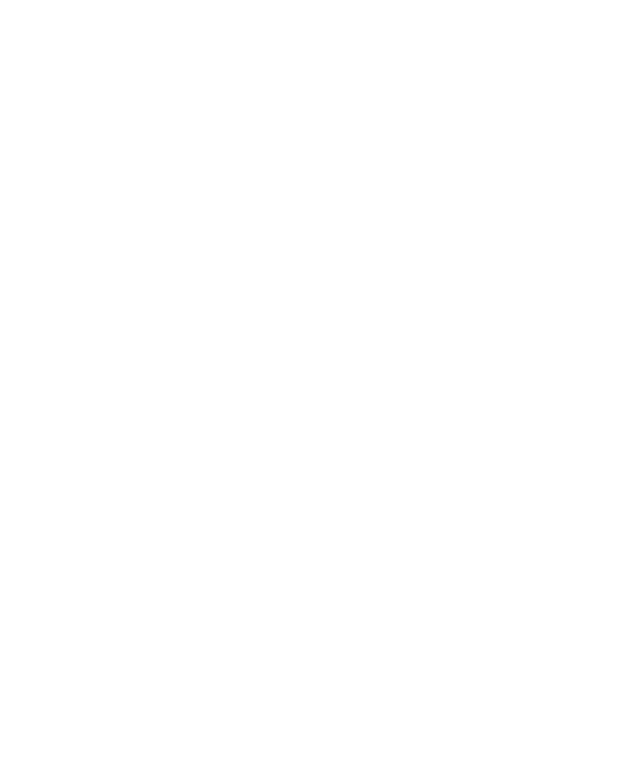
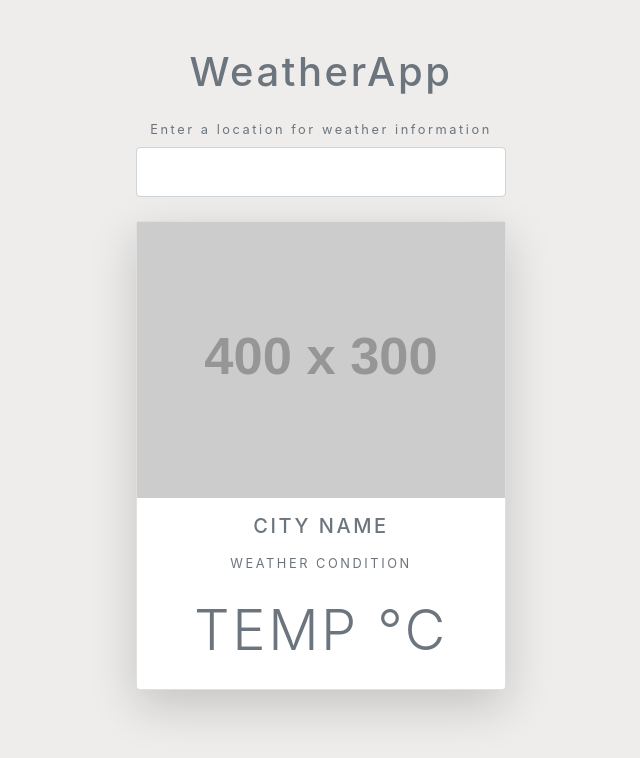
Before and after one commit to razamob/weatherapp, a plain HTML site: page index.html in a window 1280 px wide. Shown: the whole page, without its empty margins (319-959 px from the left). Drawn offline with nearby package versions, Linux system fonts and the light colour scheme; placeholder pictures from the web are drawn by us.

Commit message:
Setup HTML and CSS of app

```diff
--- a/index.html
+++ b/index.html
@@ -13,7 +13,30 @@
 </head>
 
 <body>
+    <div class="container my-5 mx-auto">
+        <h1 class="text-muted text-center my-4">WeatherApp</h1>
+        <form class="change-location my-4 text-center text-muted">
+            <label for="city">Enter a location for weather information</label>
+            <input type="text" name="city" class="form-control p-4">
+        </form>
 
+        <div class="card shadow-lg rounded">
+            <img src="https://via.placeholder.com/400x300" clss="time card-img-top">
+            <div class="icon bg-light mx-auto text-center">
+                <!-- icon -->
+            </div>
+            <div class="text-muted text-uppercase text-center details">
+                <h5 class="my-3">City name</h5>
+                <div class="my-3">Weather condition</div>
+                <div class="display-4 my-4">
+                    <span>temp</span>
+                    <span>&deg;C</span>
+                </div>
+            </div>
+        </div>
+    </div>
+    <script src="scripts/forecast.js"></script>
+    <script src="scripts/app.js"></script>
 </body>
 
 </html>
--- a/style.css
+++ b/style.css
@@ -0,0 +1,9 @@
+body {
+    background: #eeedec;
+    letter-spacing: 0.2em;
+    font-size: 0.8em;
+}
+
+.container {
+    max-width: 400px;
+}
```
